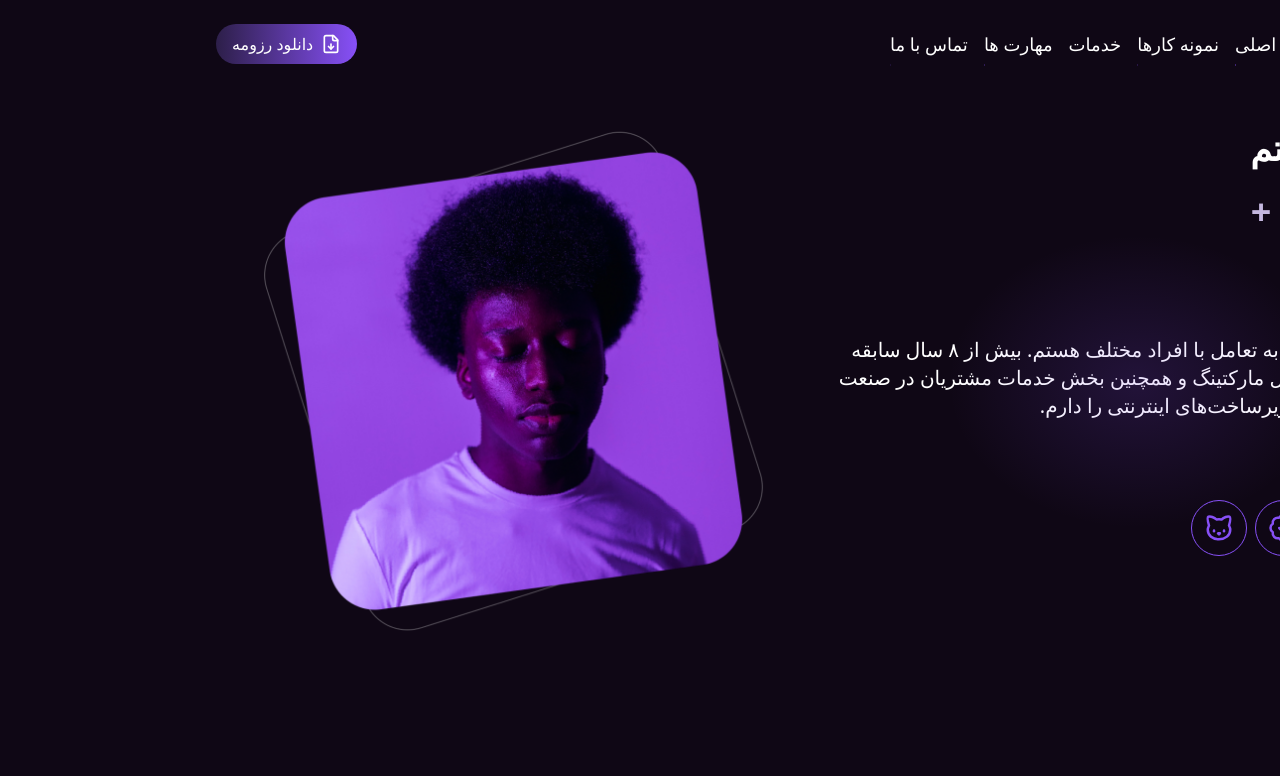
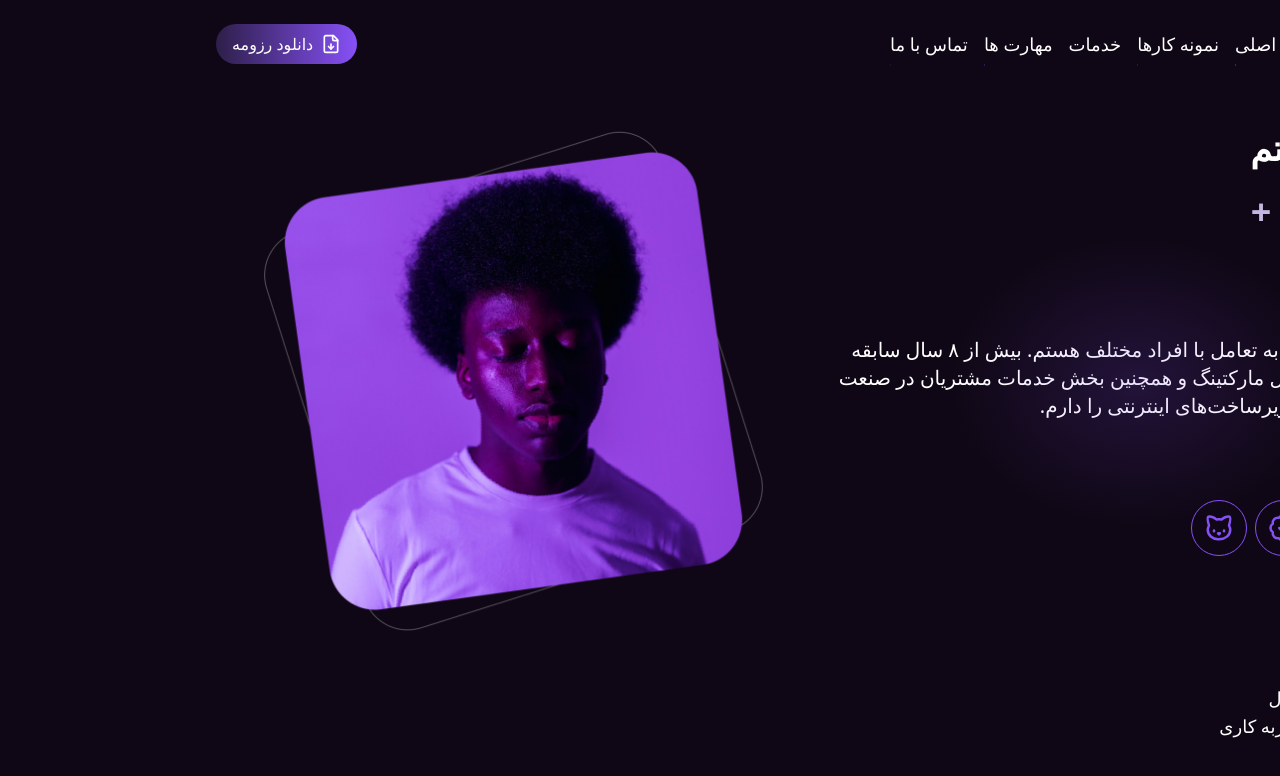
Before and after one commit to matinsekhavat/portfolio, a Next.js app: page / in a window 1280 px wide. Shown: the top 776 px of the page. Built offline with nearby package versions, Linux system fonts and the light colour scheme.

Commit message:
add thousand sign for IncrementalInfo component

```diff
--- a/app/_components/IncrementalInfo.tsx
+++ b/app/_components/IncrementalInfo.tsx
@@ -7,6 +7,7 @@ type IncrementalProps = {
   incrementValue?: number;
   maxValue?: number;
   intervalDelay?: number;
+  hasThousandSign?: boolean;
 };
 
 type infoProps = {
@@ -22,6 +23,7 @@ function IncrementalInfo({
   intervalDelay = 200,
   children,
   hasSignPlus = false,
+  hasThousandSign = false,
 }: incrementalInfoProps) {
   const [number, setNumber] = useState<number>(initialValue);
 
@@ -37,12 +39,13 @@ function IncrementalInfo({
   }, [number, maxValue, incrementValue, intervalDelay]);
 
   return (
-    <div className="flex items-center text-xl  gap-4">
-      <span className="md:text-4xl">
-        {e2p(number)}
+    <div className="flex items-center text-xl max-w-64 gap-8 grow justify-center ">
+      <span className="text-4xl sm:text-5xl md:text-7xl">
+        {e2p(number).slice(0, 3)}
+        {hasThousandSign ? "K" : ""}
         {hasSignPlus ? "+" : ""}
       </span>
-      <span>{children}</span>
+      <span className="text-lg">{children}</span>
     </div>
   );
 }
```
